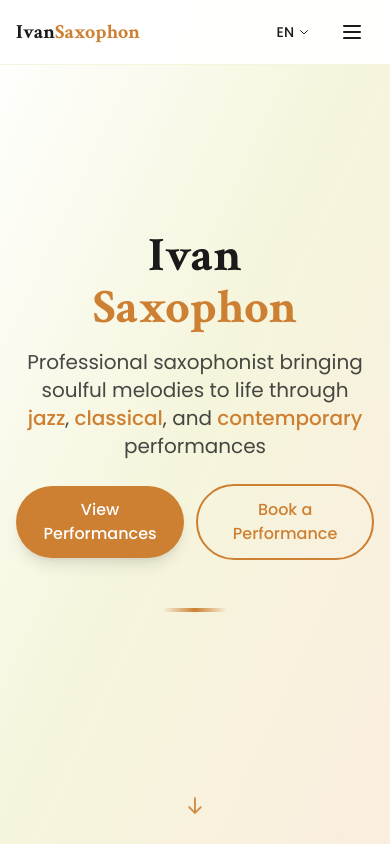
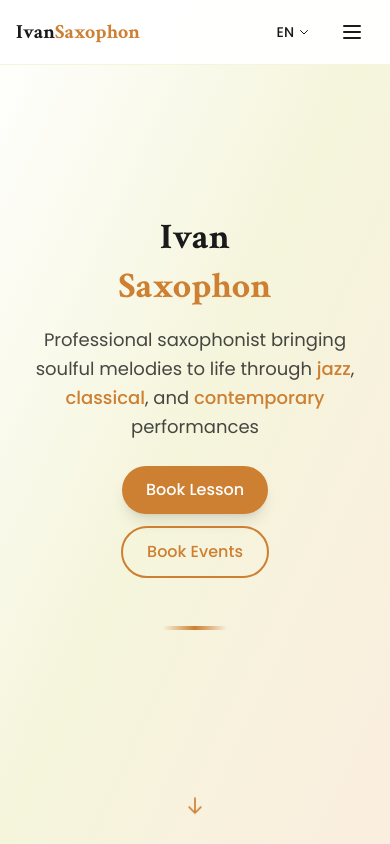
Before and after one commit to martinst06/ivansaxophon, a Next.js app: page / in a window 390 px wide. Shown: the top 844 px of the page. Built offline with nearby package versions, Linux system fonts and the light colour scheme.

Commit message:
more fixes

```diff
--- a/src/app/globals.css
+++ b/src/app/globals.css
@@ -20,9 +20,6 @@
   --color-charcoal: var(--charcoal);
   --font-sans: var(--font-poppins);
   --font-serif: var(--font-crimson);
-
-  /* Custom breakpoints */
-  --breakpoint-xs: 375px;
 }
 
 @media (prefers-color-scheme: dark) {
@@ -36,53 +33,6 @@ body {
   background: var(--background);
   color: var(--foreground);
   font-family: var(--font-poppins), Arial, Helvetica, sans-serif;
-  /* Improved mobile text rendering */
-  -webkit-font-smoothing: antialiased;
-  -moz-osx-font-smoothing: grayscale;
-  /* Better mobile scrolling */
-  -webkit-overflow-scrolling: touch;
-}
-
-/* Custom responsive breakpoint for extra small screens */
-@media (min-width: 375px) {
-  .xs\:text-5xl {
-    font-size: 3rem;
-    line-height: 1;
-  }
-
-  .xs\:text-xl {
-    font-size: 1.25rem;
-    line-height: 1.75rem;
-  }
-
-  .xs\:flex-row {
-    flex-direction: row;
-  }
-
-  .xs\:w-auto {
-    width: auto;
-  }
-
-  .xs\:px-0 {
-    padding-left: 0;
-    padding-right: 0;
-  }
-
-  .xs\:grid-cols-2 {
-    grid-template-columns: repeat(2, minmax(0, 1fr));
-  }
-
-  .xs\:space-y-0 > :not([hidden]) ~ :not([hidden]) {
-    --tw-space-y-reverse: 0;
-    margin-top: calc(0px * calc(1 - var(--tw-space-y-reverse)));
-    margin-bottom: calc(0px * var(--tw-space-y-reverse));
-  }
-
-  .xs\:space-x-6 > :not([hidden]) ~ :not([hidden]) {
-    --tw-space-x-reverse: 0;
-    margin-right: calc(1.5rem * var(--tw-space-x-reverse));
-    margin-left: calc(1.5rem * calc(1 - var(--tw-space-x-reverse)));
-  }
 }
 
 /* Custom scrollbar */
@@ -102,56 +52,3 @@ body {
 ::-webkit-scrollbar-thumb:hover {
   background: var(--bronze-dark);
 }
-
-/* Mobile touch improvements */
-@media (max-width: 768px) {
-  /* Ensure touch targets are at least 44px */
-  button,
-  a,
-  input,
-  textarea,
-  select {
-    min-height: 44px;
-  }
-
-  /* Better mobile form styling */
-  input,
-  textarea,
-  select {
-    font-size: 16px; /* Prevents zoom on iOS */
-  }
-
-  /* Improve mobile tap highlighting */
-  * {
-    -webkit-tap-highlight-color: rgba(205, 127, 50, 0.2);
-  }
-}
-
-/* Focus styles for accessibility */
-button:focus-visible,
-a:focus-visible,
-input:focus-visible,
-textarea:focus-visible,
-select:focus-visible {
-  outline: 2px solid var(--bronze);
-  outline-offset: 2px;
-}
-
-/* Better mobile video embeds */
-@media (max-width: 768px) {
-  iframe {
-    max-width: 100%;
-    height: auto;
-  }
-}
-
-/* Smooth scrolling for anchor links */
-html {
-  scroll-behavior: smooth;
-}
-
-/* Better mobile image handling */
-img {
-  max-width: 100%;
-  height: auto;
-}
--- a/src/components/About.tsx
+++ b/src/components/About.tsx
@@ -27,11 +27,11 @@ const About = () => {
 
             {/* Stats */}
             <div className="grid grid-cols-2 gap-6 sm:gap-8">
-              <div className="text-center p-4 rounded-lg bg-beige/30">
+              <div className="text-center p-4 rounded-lg">
                 <div className="text-3xl sm:text-4xl font-bold text-bronze mb-2">100+</div>
                 <div className="text-charcoal/70 font-medium text-sm sm:text-base">{t.about.performances}</div>
               </div>
-              <div className="text-center p-4 rounded-lg bg-beige/30">
+              <div className="text-center p-4 rounded-lg">
                 <div className="text-3xl sm:text-4xl font-bold text-bronze mb-2">15+</div>
                 <div className="text-charcoal/70 font-medium text-sm sm:text-base">{t.about.experience}</div>
               </div>
--- a/src/components/Footer.tsx
+++ b/src/components/Footer.tsx
@@ -26,7 +26,7 @@ const Footer = () => {
             </p>
             <div className="flex space-x-3 sm:space-x-4">
               <a
-                href="https://instagram.com"
+                href="https://www.instagram.com/ivan.saxophon/"
                 target="_blank"
                 rel="noopener noreferrer"
                 className="bg-white/10 hover:bg-bronze p-3 rounded-full transition-all duration-300 transform hover:scale-110 min-h-[44px] min-w-[44px] flex items-center justify-center"
--- a/src/components/Gallery.tsx
+++ b/src/components/Gallery.tsx
@@ -97,7 +97,9 @@ const Gallery = () => {
           </p>
           <div className="flex justify-center space-x-4 sm:space-x-6">
             <a
-              href="#"
+              href="https://www.instagram.com/ivan.saxophon/"
+              target="_blank"
+              rel="noopener noreferrer"
               className="text-bronze hover:text-bronze-dark transition-colors duration-300 p-2 rounded-full hover:bg-bronze/10 min-h-[44px] min-w-[44px] flex items-center justify-center"
               aria-label="Instagram"
             >
--- a/src/components/Hero.tsx
+++ b/src/components/Hero.tsx
@@ -24,16 +24,16 @@ const Hero = () => {
           </p>
 
           {/* CTA Buttons */}
-          <div className="flex flex-col xs:flex-row gap-3 sm:gap-4 justify-center items-center px-4 xs:px-0">
+          <div className="flex flex-col sm:flex-row gap-3 sm:gap-4 justify-center items-center px-4 sm:px-0">
             <a
               href="#performances"
-              className="w-full xs:w-auto bg-bronze hover:bg-bronze-dark text-white px-6 sm:px-8 py-3 sm:py-3 rounded-full font-medium transition-all duration-300 transform hover:scale-105 shadow-lg hover:shadow-xl text-center min-h-[48px] flex items-center justify-center"
+              className="bg-bronze hover:bg-bronze-dark text-white px-6 sm:px-8 py-3 sm:py-3 rounded-full font-medium transition-all duration-300 transform hover:scale-105 shadow-lg hover:shadow-xl text-center min-h-[48px] flex items-center justify-center"
             >
               {t.hero.viewPerformances}
             </a>
             <a
               href="#contact"
-              className="w-full xs:w-auto border-2 border-bronze text-bronze hover:bg-bronze hover:text-white px-6 sm:px-8 py-3 sm:py-3 rounded-full font-medium transition-all duration-300 transform hover:scale-105 text-center min-h-[48px] flex items-center justify-center"
+              className="border-2 border-bronze text-bronze hover:bg-bronze hover:text-white px-6 sm:px-8 py-3 sm:py-3 rounded-full font-medium transition-all duration-300 transform hover:scale-105 text-center min-h-[48px] flex items-center justify-center"
             >
               {t.hero.bookPerformance}
             </a>
--- a/src/components/Performances.tsx
+++ b/src/components/Performances.tsx
@@ -110,7 +110,7 @@ const Performances = () => {
             <p className="text-white/80 mb-4 sm:mb-6 max-w-2xl mx-auto text-sm sm:text-base leading-relaxed">
               {t.performances.ctaDescription}
             </p>
-            <div className="flex flex-col xs:flex-row gap-3 sm:gap-4 justify-center">
+            <div className="flex flex-col sm:flex-row gap-3 sm:gap-4 justify-center">
               <a
                 href="#contact"
                 className="bg-bronze hover:bg-bronze-dark text-white px-6 sm:px-8 py-3 rounded-full font-medium transition-all duration-300 transform hover:scale-105 shadow-lg hover:shadow-xl min-h-[48px] flex items-center justify-center text-sm sm:text-base"
--- a/src/lib/translations.ts
+++ b/src/lib/translations.ts
@@ -15,8 +15,8 @@ export const translations = {
       classical: 'classical',
       contemporary: 'contemporary',
       performances: 'performances',
-      viewPerformances: 'View Performances',
-      bookPerformance: 'Book a Performance'
+      viewPerformances: 'Book Lesson',
+      bookPerformance: 'Book Events'
     },
     about: {
       title: 'About',
@@ -118,7 +118,7 @@ export const translations = {
         email: 'Email',
         phone: 'Phone',
         location: 'Location',
-        locationText: 'Studio in Bubendorf, Baselland, Switzerland',
+        locationText: 'Studio in Füllinsdorf, Baselland, Switzerland',
         quickResponse: 'Quick Response',
         quickResponseText: 'I typically respond to inquiries within 24 hours. For urgent requests, please call directly for the fastest response.',
         availability: 'Availability',
@@ -152,8 +152,8 @@ export const translations = {
       classical: 'Klassik',
       contemporary: 'zeitgenössische',
       performances: 'Aufführungen zum Leben erweckt',
-      viewPerformances: 'Auftritte ansehen',
-      bookPerformance: 'Auftritt buchen'
+      viewPerformances: 'Unterricht buchen',
+      bookPerformance: 'Auftritte buchen'
     },
     about: {
       title: 'Über',
@@ -255,7 +255,7 @@ export const translations = {
         email: 'E-Mail',
         phone: 'Telefon',
         location: 'Standort',
-        locationText: 'Studio in Bubendorf, Baselland, Schweiz',
+        locationText: 'Studio in Füllinsdorf, Baselland, Schweiz',
         quickResponse: 'Schnelle Antwort',
         quickResponseText: 'Ich antworte normalerweise innerhalb von 24 Stunden auf Anfragen. Für dringende Anfragen rufen Sie bitte direkt an.',
         availability: 'Verfügbarkeit',
```
Also changed, not shown: src/components/Contact.tsx (+10 -3 lines).
